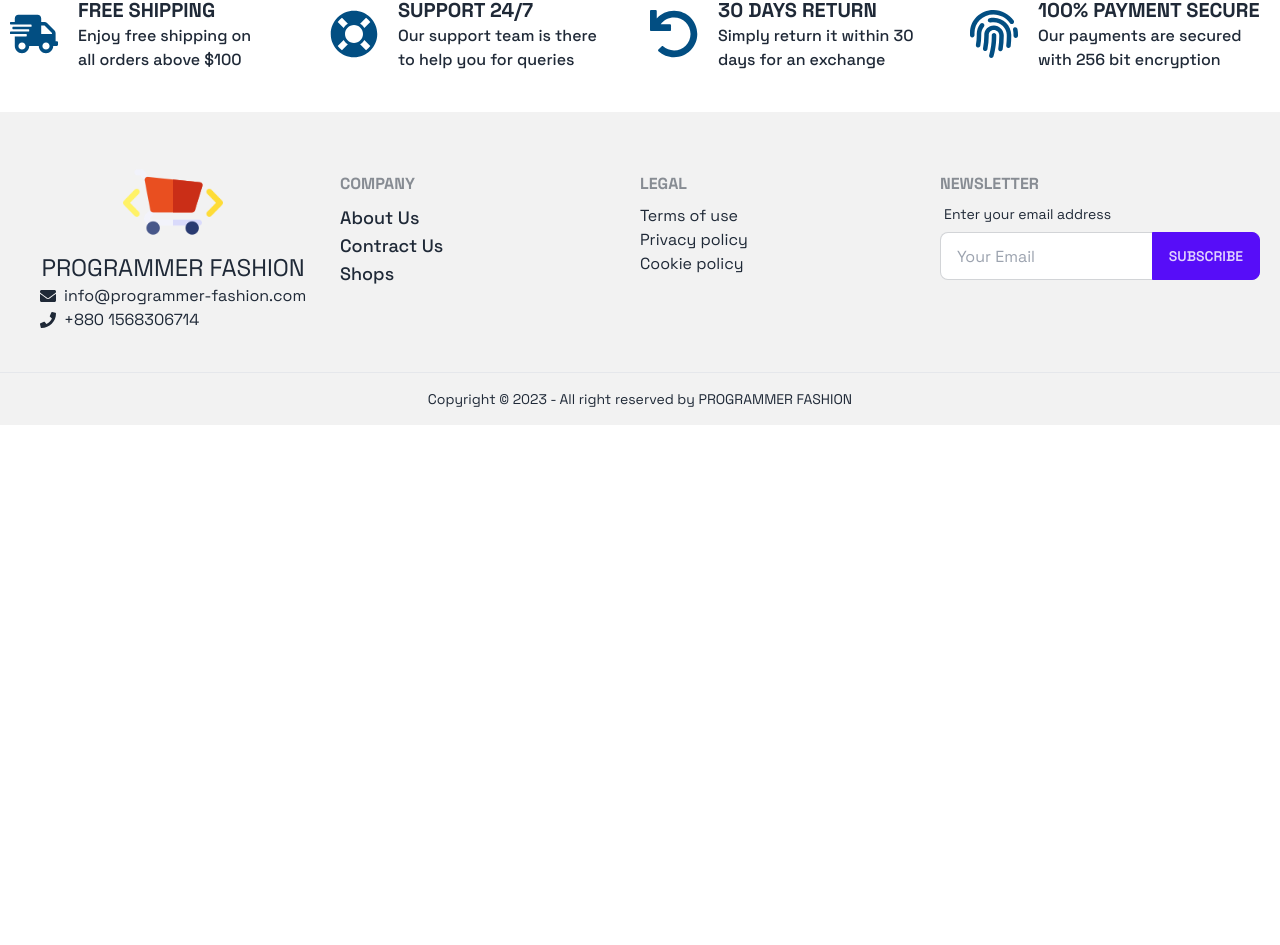
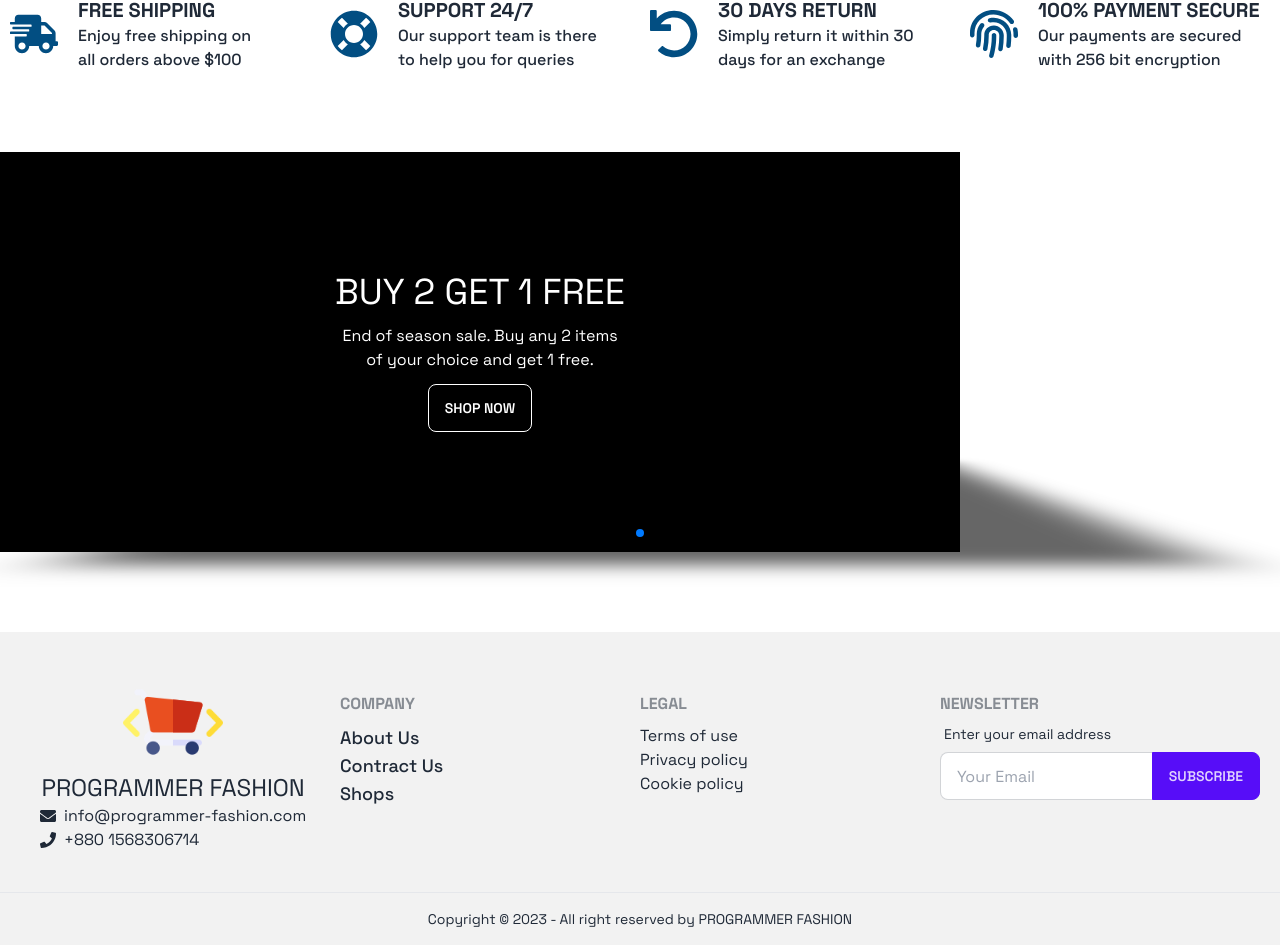
Before and after one commit to mfarhadattari/fashion-man-client, a React (Vite) app: page / in a window 1280 px wide. Shown: the part 1956-2901 px from the top of the page. Before the commit the page ends 2381 px from the top, so only its background shows below. Built offline with nearby package versions, Linux system fonts and the light colour scheme.

Commit message:
add servies slider on services section

```diff
--- a/src/pages/Public/Home/Sections/Services.jsx
+++ b/src/pages/Public/Home/Sections/Services.jsx
@@ -1,7 +1,19 @@
-import { FaFingerprint, FaLifeRing, FaShippingFast, FaUndo } from "react-icons/fa";
+import {
+  FaFingerprint,
+  FaLifeRing,
+  FaShippingFast,
+  FaUndo,
+} from "react-icons/fa";
+import { Swiper, SwiperSlide } from "swiper/react";
+import "swiper/css";
+import "swiper/css/pagination";
+import "swiper/css/effect-cube";
+import { Autoplay, EffectCube, Pagination } from "swiper";
+import { Link } from "react-router-dom";
 
 const Services = () => {
   return (
+    <>
       <section className="my-10">
         <div className="grid grid-cols-1 md:grid-cols-2 lg:grid-cols-4 gap-5 items-start w-fit mx-auto">
           <div className="flex gap-5 items-center w-[300px]">
@@ -10,7 +22,9 @@ const Services = () => {
             </div>
             <div>
               <div className="text-xl font-bold uppercase">Free Shipping</div>
-            <div className="font-medium">Enjoy free shipping on <br /> all orders above $100</div>
+              <div className="font-medium">
+                Enjoy free shipping on <br /> all orders above $100
+              </div>
             </div>
           </div>
           <div className="flex gap-5 items-center w-[300px]">
@@ -19,7 +33,9 @@ const Services = () => {
             </div>
             <div>
               <div className="text-xl font-bold uppercase">SUPPORT 24/7</div>
-            <div className="font-medium">Our support team is there <br /> to help you for queries</div>
+              <div className="font-medium">
+                Our support team is there <br /> to help you for queries
+              </div>
             </div>
           </div>
           <div className="flex gap-5 items-center w-[300px]">
@@ -28,7 +44,9 @@ const Services = () => {
             </div>
             <div>
               <div className="text-xl font-bold uppercase">30 DAYS RETURN</div>
-            <div className="font-medium">Simply return it within 30 days for an exchange</div>
+              <div className="font-medium">
+                Simply return it within 30 days for an exchange
+              </div>
             </div>
           </div>
           <div className="flex gap-5 items-center w-[300px]">
@@ -36,12 +54,73 @@ const Services = () => {
               <FaFingerprint></FaFingerprint>
             </div>
             <div>
-            <div className="text-xl font-bold uppercase">100% PAYMENT SECURE</div>
-            <div className="font-medium">Our payments are secured with 256 bit encryption</div>
+              <div className="text-xl font-bold uppercase">
+                100% PAYMENT SECURE
+              </div>
+              <div className="font-medium">
+                Our payments are secured with 256 bit encryption
+              </div>
             </div>
           </div>
         </div>
       </section>
+      <section className="my-20">
+        <Swiper
+          effect={"cube"}
+          grabCursor={true}
+          cubeEffect={{
+            shadow: true,
+            slideShadows: true,
+            shadowOffset: 20,
+            shadowScale: 0.94,
+          }}
+          autoplay={{
+            delay: 5000,
+            disableOnInteraction: true,
+          }}
+          pagination={true}
+          modules={[EffectCube, Pagination, Autoplay]}
+          className="h-[400px]"
+        >
+          <SwiperSlide>
+            <div className="h-full w-full md:w-3/4 bg-black text-white flex flex-col text-center justify-center items-center gap-3">
+              <h1 className="uppercase text-4xl">peace of mind</h1>
+              <p>
+                A one-stop platform for all your fashion needs,
+                <br /> hassle-free. Buy with a peace of mind.
+              </p>
+              <Link to="/shops" className="btn btn-outline text-white">
+                Shop Now
+              </Link>
+            </div>
+          </SwiperSlide>
+          <SwiperSlide>
+            <div className="h-full w-full md:w-3/4 bg-black text-white flex flex-col text-center justify-center items-center gap-3">
+              <h1 className="uppercase text-4xl">Buy 2 Get 1 Free</h1>
+              <p>
+                End of season sale. Buy any 2 items <br /> of your choice and
+                get 1 free.
+              </p>
+              <Link to="/shops" className="btn btn-outline text-white">
+                Shop Now
+              </Link>
+            </div>
+          </SwiperSlide>
+          <SwiperSlide>
+            <div className="h-full w-full md:w-3/4 bg-black text-white flex flex-col text-center justify-center items-center gap-3">
+              <h1 className="uppercase text-4xl">Cash On Delivery</h1>
+              <p>
+                Make your payment after
+                <br /> products received.
+              </p>
+              <Link to="/shops" className="btn btn-outline text-white">
+                Shop Now
+              </Link>
+            </div>
+          </SwiperSlide>
+        </Swiper>
+      </section>
+    </>
   );
 };
 
```
Lines whose indentation alone changed are shown as unchanged.
